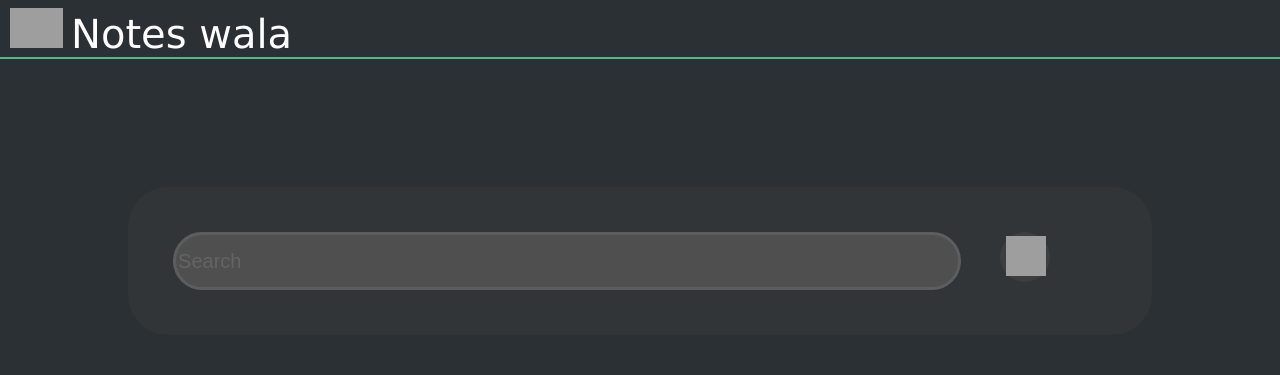
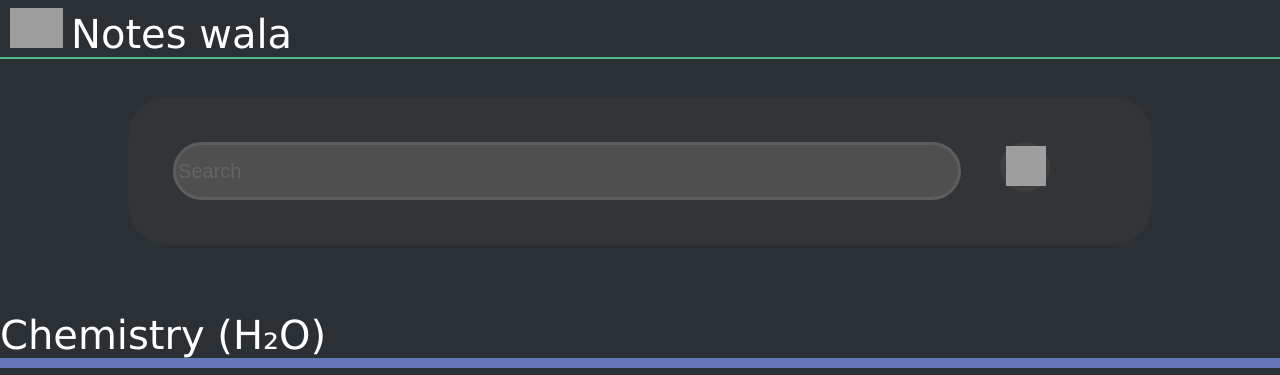
Before and after one commit to Achiket123/notes-lelo, a Flask app: page / in a window 1280 px wide. Shown: the top 375 px of the page. Run offline with Flask 2, Linux system fonts and the light colour scheme; grey boxes are pictures that could not be loaded.

Commit message:
Update style.css

```diff
--- a/static/style.css
+++ b/static/style.css
@@ -2,7 +2,10 @@ body {
     display: inline;
     background-color: rgb(42, 48, 52);
 }
-
+.class-name{
+    padding-top: 5%;
+    font-family: 'Courier New', monospace;
+}
 
 nav img {
 
@@ -123,8 +126,9 @@ nav .txt{
 
 
 .search{
+    /* padding-top: -20px; */
     padding: 2%;
-    margin: 10% 10% 1% 10%;
+    margin: 3% 10% 1% 10%;
     display: flex;
     /* justify-content: center; */
     border-radius: 40px;
```
